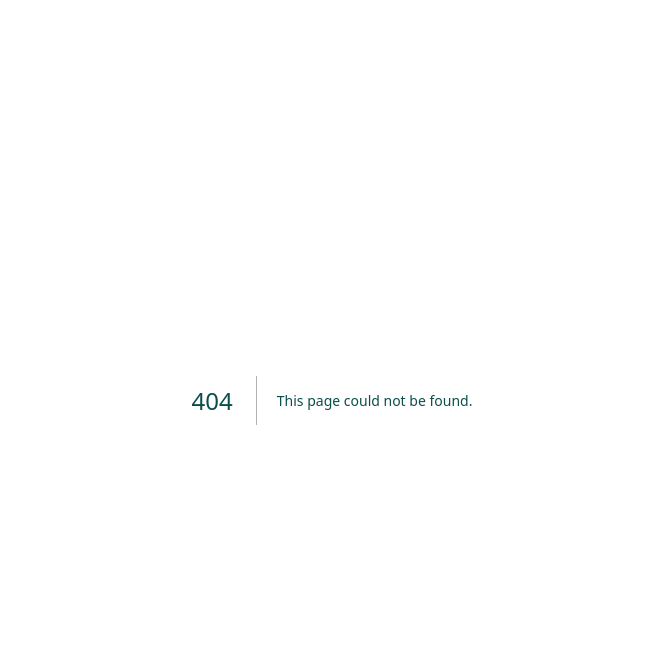
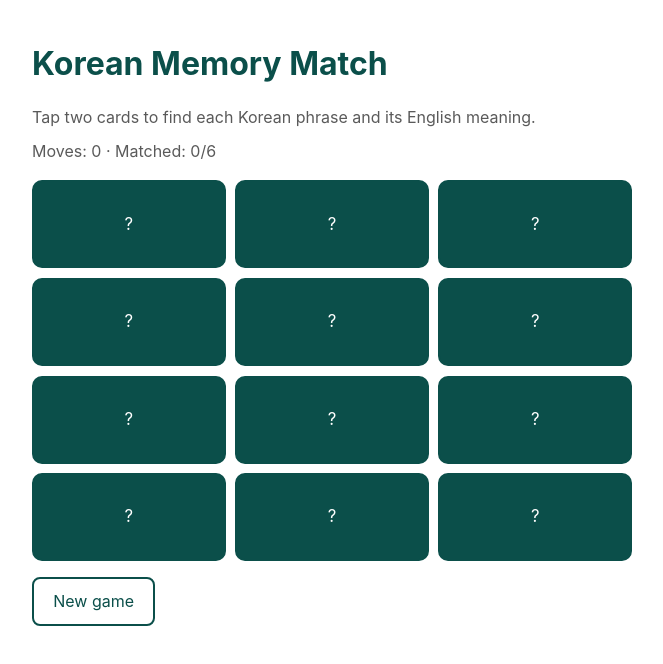
Before and after one commit to bivensj-dot/AI-Workshop, a Next.js app: page /memory-match in a window 1280 px wide. Before the commit this address had no page. Shown: the top 664 px of the page, without its empty margins (308-971 px from the left). Built offline with nearby package versions, Linux system fonts and the light colour scheme.

Commit message:
Add Korean Memory Match game page with 6 phrase pairs
Co-Authored-By: Claude Sonnet 5.5 <noreply@anthropic.com>
Claude-Session: https://claude.ai/code/session_01EhDyvFiL74J4mMNUTZczcX

```diff
--- a/app/globals.css
+++ b/app/globals.css
@@ -115,3 +115,77 @@ main {
     padding: 0 1.25rem;
   }
 }
+
+/* ---- Memory Match game ---- */
+.game {
+  max-width: 640px;
+  margin: 0 auto;
+  padding: 1.5rem 1.25rem 3rem;
+}
+
+.game-help,
+.game-stats {
+  margin: 0 0 0.5rem;
+  color: var(--muted);
+}
+
+.card-grid {
+  display: grid;
+  grid-template-columns: repeat(2, minmax(0, 1fr)); /* 2 columns on phones */
+  gap: 0.6rem;
+  margin: 1rem 0;
+}
+
+.card {
+  min-height: 5.5rem; /* grows taller if the text needs more lines */
+  padding: 0.5rem;
+  display: flex;
+  align-items: center;
+  justify-content: center;
+  text-align: center;
+  background: var(--accent);
+  color: #fff;
+  border: 2px solid var(--accent);
+  border-radius: 10px;
+  font: inherit;
+  font-size: 1.05rem;
+  cursor: pointer;
+}
+
+.card-text {
+  min-width: 0;
+  max-width: 100%;
+  overflow-wrap: anywhere; /* wrap long text instead of spilling out */
+  line-height: 1.3;
+}
+
+.card-up {
+  background: #fff;
+  color: var(--text);
+}
+
+.card-matched {
+  background: #e3f3ef;
+  border-color: #2f8f83;
+}
+
+.game-win {
+  font-weight: 700;
+  color: var(--accent);
+}
+
+.game-restart {
+  padding: 0.6rem 1.2rem;
+  font: inherit;
+  border: 2px solid var(--accent);
+  border-radius: 8px;
+  background: #fff;
+  color: var(--accent);
+  cursor: pointer;
+}
+
+@media (min-width: 481px) {
+  .card-grid {
+    grid-template-columns: repeat(3, minmax(0, 1fr));
+  }
+}
--- /dev/null
+++ b/app/memory-match/page.tsx
@@ -0,0 +1,102 @@
+"use client";
+
+import { useEffect, useState } from "react";
+import { wordPairs } from "./words";
+
+type Card = {
+  key: string; // unique per card
+  pairId: string; // shared by the two cards of a pair
+  text: string;
+  lang: "ko" | "en";
+};
+
+function buildDeck(): Card[] {
+  const cards: Card[] = wordPairs.flatMap((p) => [
+    { key: `${p.id}-ko`, pairId: p.id, text: p.korean, lang: "ko" as const },
+    { key: `${p.id}-en`, pairId: p.id, text: p.english, lang: "en" as const },
+  ]);
+  // Fisher-Yates shuffle
+  for (let i = cards.length - 1; i > 0; i--) {
+    const j = Math.floor(Math.random() * (i + 1));
+    [cards[i], cards[j]] = [cards[j], cards[i]];
+  }
+  return cards;
+}
+
+export default function MemoryMatch() {
+  const [deck, setDeck] = useState<Card[]>([]);
+  const [flipped, setFlipped] = useState<string[]>([]); // card keys face up (max 2)
+  const [matched, setMatched] = useState<string[]>([]); // pair ids found
+  const [moves, setMoves] = useState(0);
+
+  // Shuffle after the page loads (avoids a server/browser mismatch).
+  useEffect(() => {
+    setDeck(buildDeck());
+  }, []);
+
+  function restart() {
+    setDeck(buildDeck());
+    setFlipped([]);
+    setMatched([]);
+    setMoves(0);
+  }
+
+  function flip(card: Card) {
+    if (flipped.length === 2) return;
+    if (flipped.includes(card.key) || matched.includes(card.pairId)) return;
+
+    const next = [...flipped, card.key];
+    setFlipped(next);
+
+    if (next.length === 2) {
+      setMoves((m) => m + 1);
+      const [a, b] = next.map((k) => deck.find((c) => c.key === k)!);
+      if (a.pairId === b.pairId) {
+        setMatched((m) => [...m, a.pairId]);
+        setFlipped([]);
+      } else {
+        setTimeout(() => setFlipped([]), 900);
+      }
+    }
+  }
+
+  const won = matched.length === wordPairs.length;
+
+  return (
+    <main className="game">
+      <h1>Korean Memory Match</h1>
+      <p className="game-help">
+        Tap two cards to find each Korean phrase and its English meaning.
+      </p>
+      <p className="game-stats">
+        Moves: {moves} · Matched: {matched.length}/{wordPairs.length}
+      </p>
+
+      <div className="card-grid">
+        {deck.map((card) => {
+          const faceUp = flipped.includes(card.key) || matched.includes(card.pairId);
+          return (
+            <button
+              key={card.key}
+              type="button"
+              className={`card${faceUp ? " card-up" : ""}${
+                matched.includes(card.pairId) ? " card-matched" : ""
+              }`}
+              onClick={() => flip(card)}
+              aria-label={faceUp ? card.text : "Hidden card"}
+            >
+              <span className="card-text" lang={card.lang}>
+                {faceUp ? card.text : "?"}
+              </span>
+            </button>
+          );
+        })}
+      </div>
+
+      {won && <p className="game-win">You matched them all in {moves} moves!</p>}
+      <button type="button" className="game-restart" onClick={restart}>
+        New game
+      </button>
+    </main>
+  );
+}
--- /dev/null
+++ b/app/memory-match/words.ts
@@ -0,0 +1,16 @@
+// The word pairs for the Memory Match game live ONLY in this file.
+// To change the game's vocabulary, edit this list. Each pair needs a unique id.
+export type WordPair = {
+  id: string;
+  korean: string;
+  english: string;
+};
+
+export const wordPairs: WordPair[] = [
+  { id: "pair-1", korean: "안녕하세요", english: "Hello" },
+  { id: "pair-2", korean: "감사합니다", english: "Thank you" },
+  { id: "pair-3", korean: "만나서 반갑습니다", english: "Nice to meet you" },
+  { id: "pair-4", korean: "잘 지내고 계신가요?", english: "How have you been?" },
+  { id: "pair-5", korean: "안녕히 가세요", english: "Bye (they're leaving)" },
+  { id: "pair-6", korean: "안녕히 계세요", english: "Bye (I'm leaving)" },
+];
```
